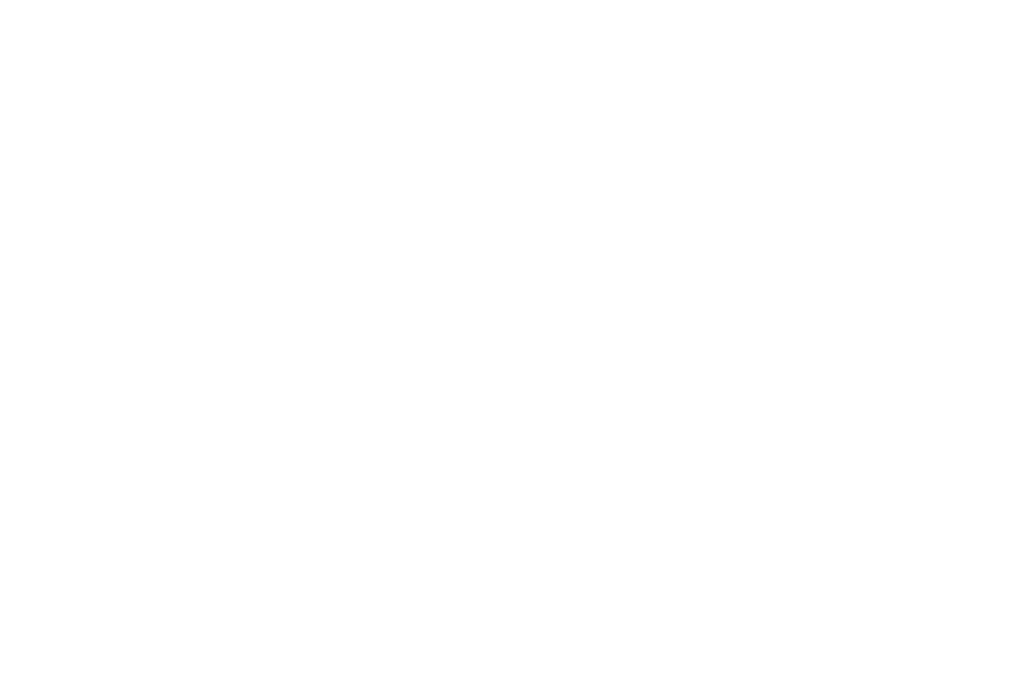
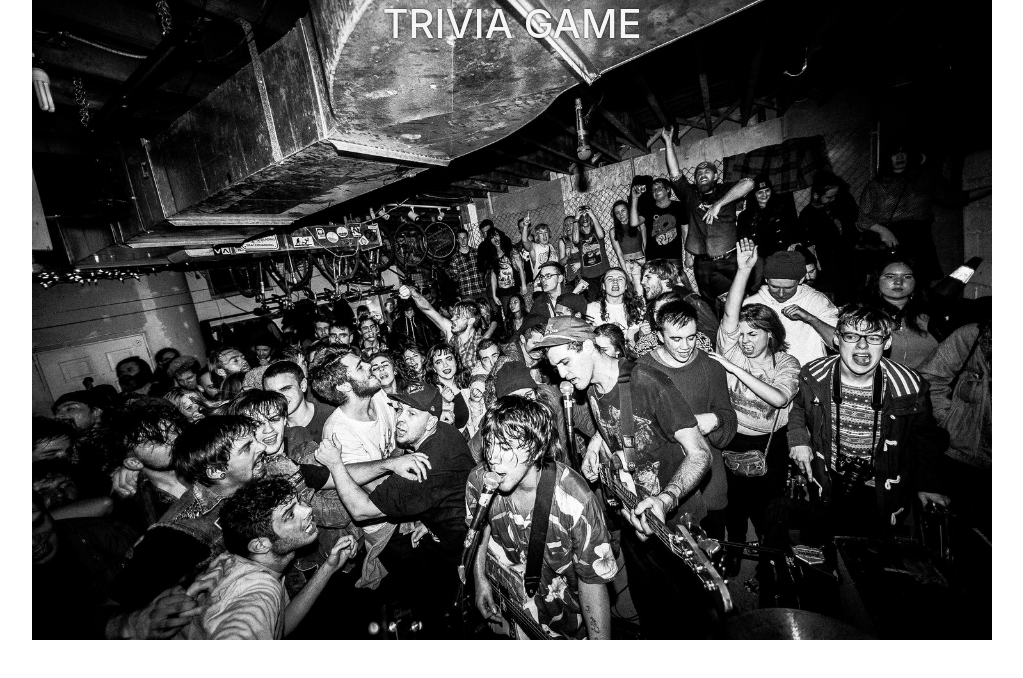
Before and after one commit to megzimo/Trivia-Game, a plain HTML site: page index.html in a window 1280 px wide. Shown: the whole page, without its empty margins (128-1151 px from the left). Drawn offline with nearby package versions, Linux system fonts and the light colour scheme.

Commit message:
js pseudo code written and some styling/background image added

```diff
--- a/assets/css/style.css
+++ b/assets/css/style.css
@@ -0,0 +1,14 @@
+body {
+    background-image: url("../images/fidlar_amanda_fotes.jpg");
+    background-size: 75%;
+    background-repeat: no-repeat;
+    background-position-x: center
+}
+
+h1 {
+    color: rgb(245, 245, 245);
+    text-align: center;
+    text-shadow: 0 0 2px #000; /* horizontal-offset vertical-offset 'blur' colour */
+    -moz-text-shadow: 0 0 2px #000;
+    -webkit-text-shadow: 0 0 2px #000;
+}
--- a/index.html
+++ b/index.html
@@ -4,11 +4,12 @@
     <meta charset="UTF-8">
     <meta name="viewport" content="width=device-width, initial-scale=1.0">
     <meta http-equiv="X-UA-Compatible" content="ie=edge">
+    <link rel="stylesheet" href="https://stackpath.bootstrapcdn.com/bootstrap/4.1.3/css/bootstrap.min.css" integrity="sha384-MCw98/SFnGE8fJT3GXwEOngsV7Zt27NXFoaoApmYm81iuXoPkFOJwJ8ERdknLPMO" crossorigin="anonymous">
     <link rel="stylesheet" type="text/css" href="assets/css/style.css">
-    <link rel="stylesheet" href="https://stackpath.bootstrapcdn.com/bootstrap/4.1.3/css/bootstrap.min.css" integrity="sha384-MCw98/SFnGE8fJT3GXwEOngsV7Zt27NXFoaoApmYm81iuXoPkFOJwJ8ERdknLPMO" crossorigin="anonymous">
     <title>Trivia</title>
 </head>
 <body>
+   <h1>TRIVIA GAME</h1>
 
 <script src="https://ajax.googleapis.com/ajax/libs/jquery/3.3.1/jquery.min.js"></script>
 <script type="text/javascript" href="assets/javascript/app.js">
```
Also changed, not shown: assets/javascript/app.js (+27 -0 lines), assets/images/ambient_lights.png (added), assets/images/fidlar_amanda_fotes.jpg (added), 1 other file.
